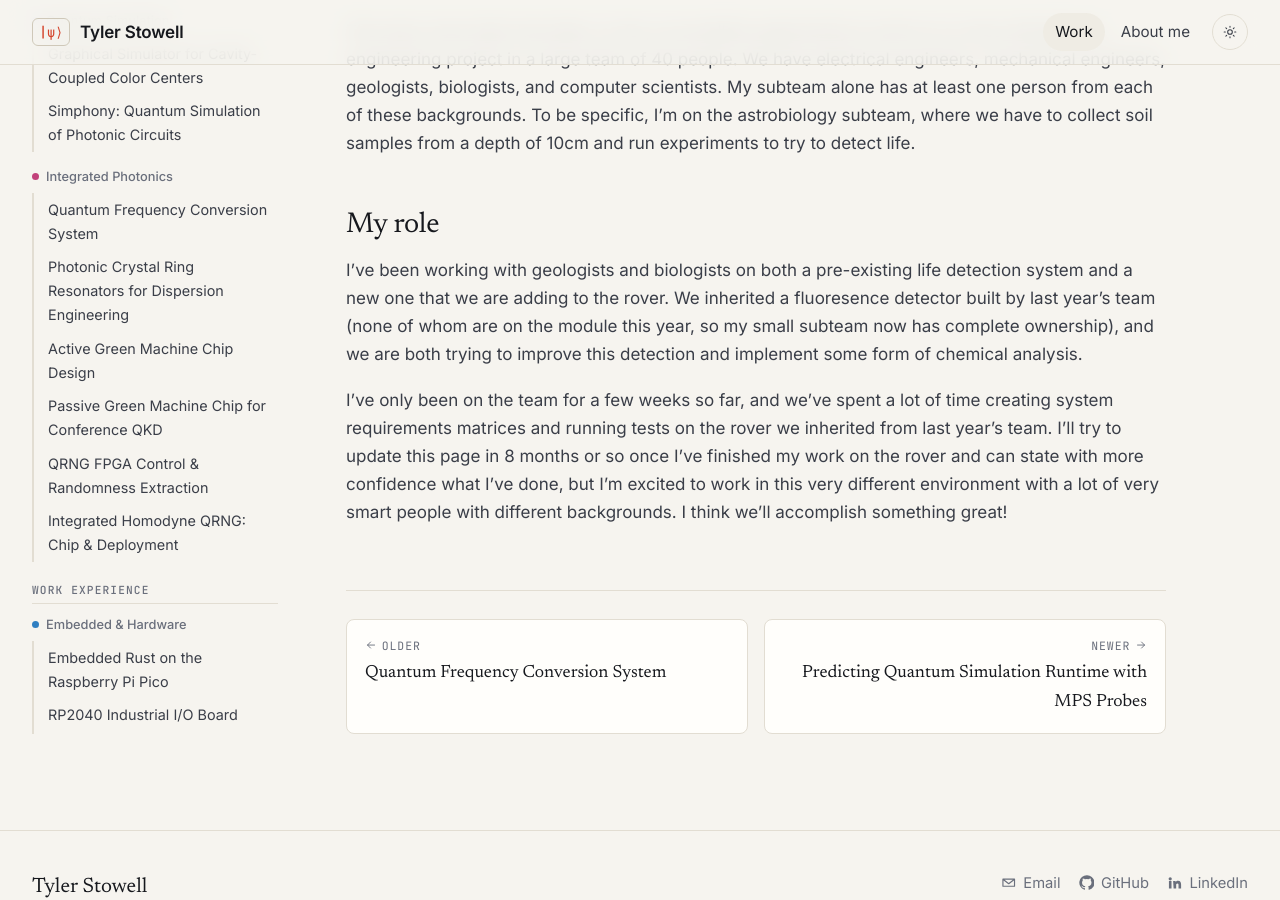
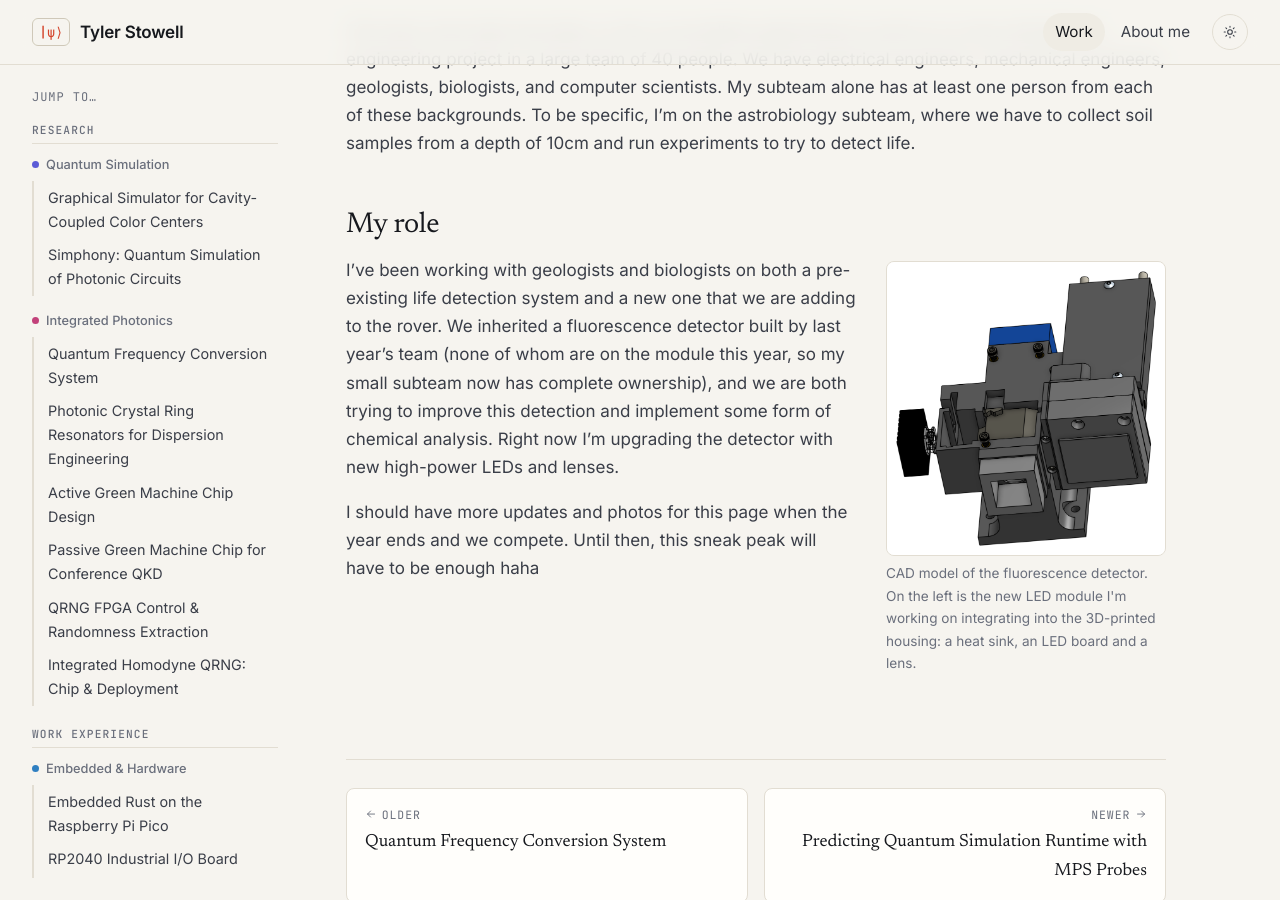
Before and after one commit to tystowell/tystowell.github.io, a Jekyll site: the page built from _projects/byu-mars-rover.md, in a window 1280 px wide and 900 px high, scrolled down 696 px. Built offline with Jekyll 4.4.1, drawn with Linux system fonts in a browser that asks for light colours.

Commit message:
Added info to mars rover page

```diff
--- a/_projects/byu-mars-rover.md
+++ b/_projects/byu-mars-rover.md
@@ -8,8 +8,9 @@
 role: Science module, optics lead
 collaborators: BYU Mars Rover team
 tools: [Optics, Fluorescence spectroscopy]
-# thumbnail: /assets/img/projects/mars-rover-thumb.jpg
-# hero: /assets/img/projects/mars-rover.jpg
+thumbnail: /assets/img/projects/byu-mars-rover/card.png
+# TODO: add a photo of the rover and use it as the hero (and probably the thumbnail).
+# hero: /assets/img/projects/byu-mars-rover/rover.jpg
 # hero_caption: "The rover in the field."
 ---
 
@@ -21,6 +22,11 @@
 
 ## My role
 
-I've been working with geologists and biologists on both a pre-existing life detection system and a new one that we are adding to the rover. We inherited a fluoresence detector built by last year's team (none of whom are on the module this year, so my small subteam now has complete ownership), and we are both trying to improve this detection and implement some form of chemical analysis.
+<figure class="figure-float">
+  <img src="{{ '/assets/img/projects/byu-mars-rover/fluorescence-detector.png' | relative_url }}" alt="CAD model of the fluorescence detector: a dark gray 3D-printed housing with a blue component on top, a square optical port at the front, and the new LED module (a black heat sink, LED board and lens) attached on the left side">
+  <figcaption>CAD model of the fluorescence detector. On the left is the new LED module I'm working on integrating into the 3D-printed housing: a heat sink, an LED board and a lens.</figcaption>
+</figure>
 
-I've only been on the team for a few weeks so far, and we've spent a lot of time creating system requirements matrices and running tests on the rover we inherited from last year's team. I'll try to update this page in 8 months or so once I've finished my work on the rover and can state with more confidence what I've done, but I'm excited to work in this very different environment with a lot of very smart people with different backgrounds. I think we'll accomplish something great!
+I've been working with geologists and biologists on both a pre-existing life detection system and a new one that we are adding to the rover. We inherited a fluorescence detector built by last year's team (none of whom are on the module this year, so my small subteam now has complete ownership), and we are both trying to improve this detection and implement some form of chemical analysis. Right now I'm upgrading the detector with new high-power LEDs and lenses.
+
+I should have more updates and photos for this page when the year ends and we compete. Until then, this sneak peak will have to be enough haha
```
Also changed, not shown: assets/img/projects/byu-mars-rover/card.png (added), assets/img/projects/byu-mars-rover/fluorescence-detector.png (added).
